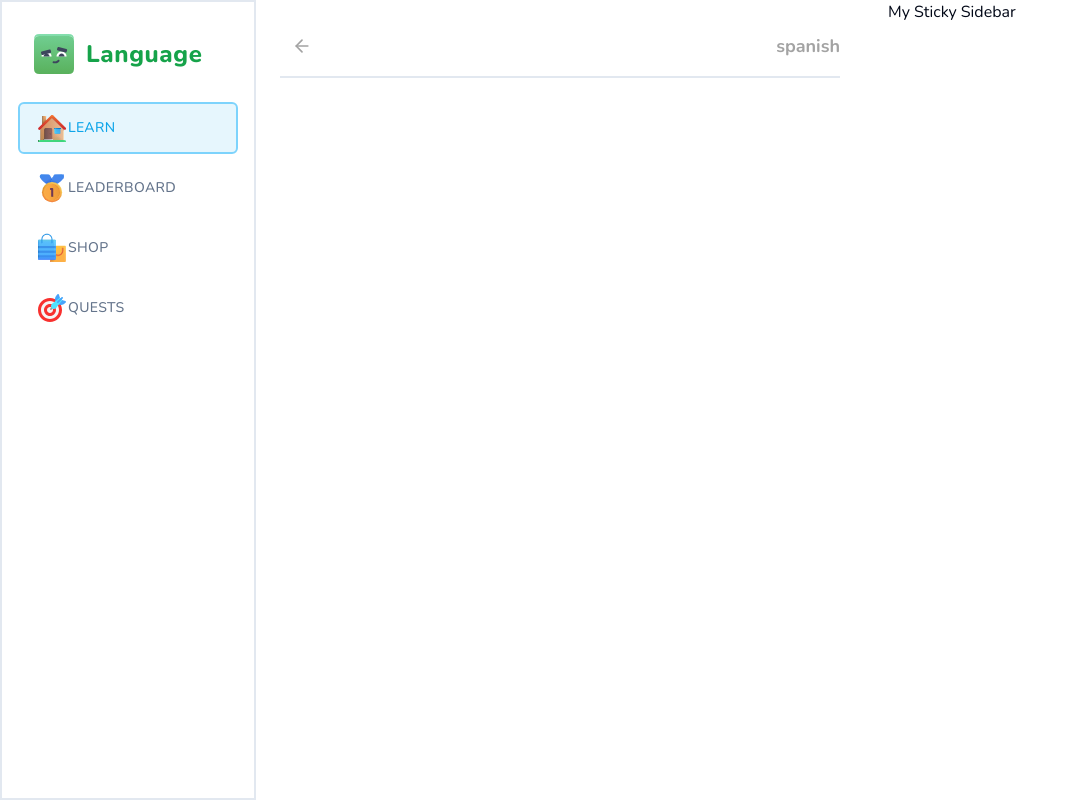
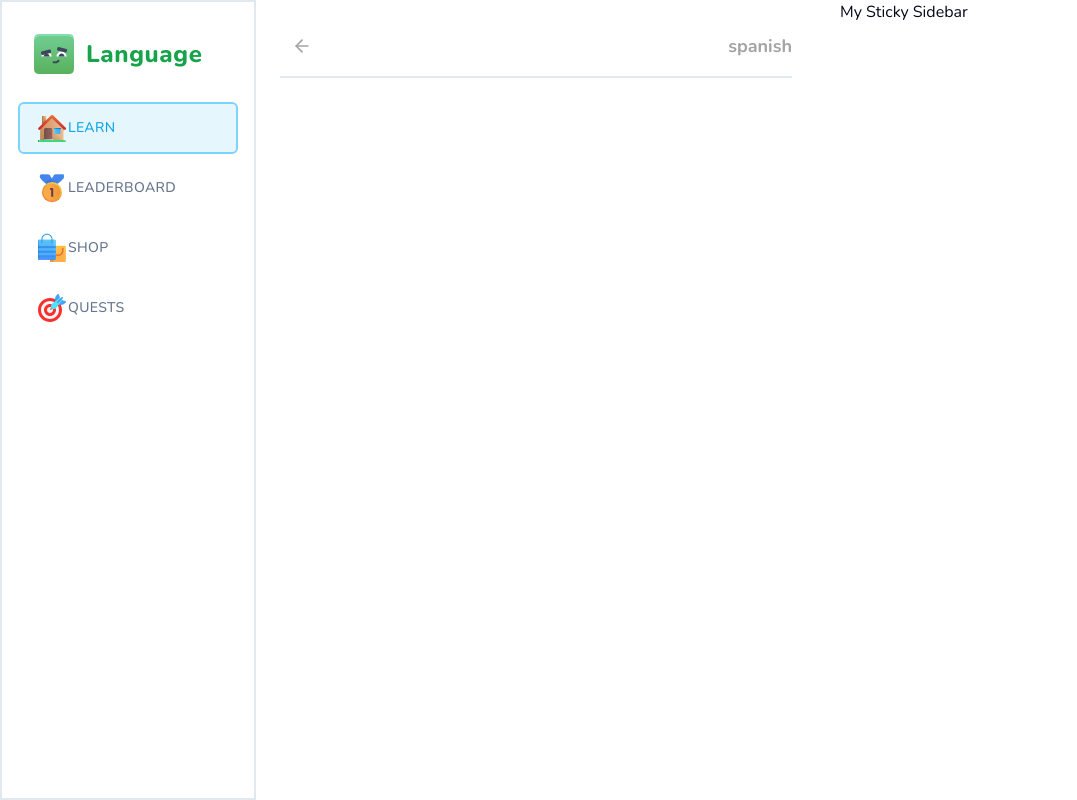
Before and after one commit to Shitanshu731/LanguageApp, a Next.js app: page /learn in a window 1280 px wide. Shown: the whole page, without its empty margins (0-1077 px from the left). Built offline with nearby package versions, Linux system fonts and the light colour scheme.

Commit message:
Create UserProgress Section

```diff
--- a/app/(main)/learn/header.tsx
+++ b/app/(main)/learn/header.tsx
@@ -9,7 +9,7 @@ type props = {
 
 const Header = ({ title }: props) => {
   return (
-    <div className="sticky top-0 bg-ehite pb-3 md:pt-[28px] flex items-center justify-between border-b-2 mb-5 text-neutral-400 md:z-50">
+    <div className="sticky top-0 bg-white pb-3 md:pt-[28px] flex items-center justify-between border-b-2 mb-5 text-neutral-400 md:z-50">
       <Link href="/courses">
         <Button variant="ghost" size="sm">
           <ArrowLeft className="h-5 w-5 stroke-2 text-neutral-400" />
--- a/app/(main)/learn/page.tsx
+++ b/app/(main)/learn/page.tsx
@@ -2,11 +2,15 @@ import FeedWrapper from '@/components/feed-wrapper'
 import { StickyWrapper } from '@/components/sticky-wrapper'
 import React from 'react'
 import Header from './header'
+import { UserProgress } from '@/components/user-progress'
 
 
 const page = () => {
   return (
     <div className='flex flex-row-reverse gap-[48px] px-6 '>
+      <UserProgress>
+
+      </UserProgress>
       <StickyWrapper>
         My Sticky Sidebar
       </StickyWrapper>
--- /dev/null
+++ b/components/user-progress.tsx
@@ -0,0 +1,13 @@
+type props ={
+    activeCourse : any;
+    hearts : number;
+    points : number;
+    hasActiveSubscription : boolean;
+}
+export const UserProgress = ({activeCourse} : props) => {
+    return (
+        <div className="flex items-center">
+
+        </div>
+    )
+}
```
